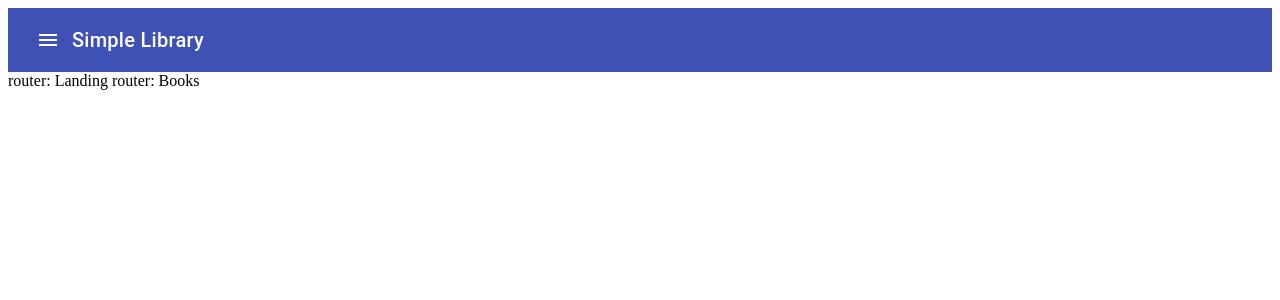
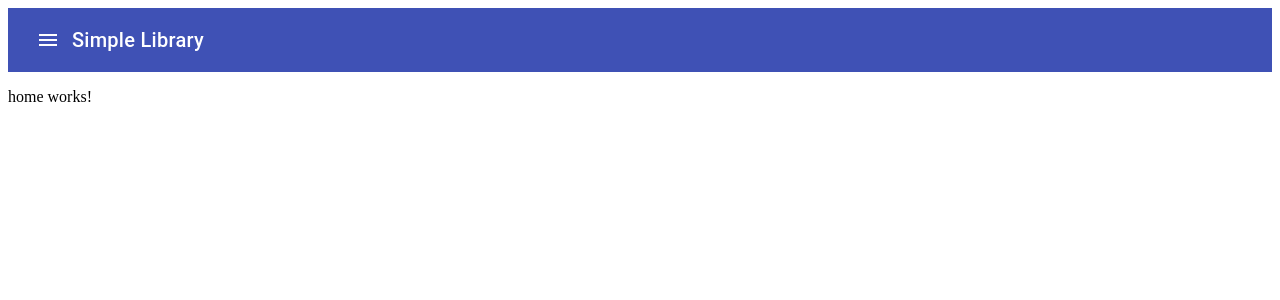
Before and after one commit to aneta-strzyzewska/simple-library, an Angular app: page / in a window 1280 px wide. Shown: the top 300 px of the page. Built offline with nearby package versions, Linux system fonts and the light colour scheme.

Commit message:
Add routing for base pages

```diff
--- a/src/app/app-routing.module.ts
+++ b/src/app/app-routing.module.ts
@@ -1,7 +1,12 @@
 import { NgModule } from '@angular/core';
 import { RouterModule, Routes } from '@angular/router';
+import { HomeComponent } from './home/home.component';
+import { BooksComponent } from './books/books.component';
 
-const routes: Routes = [];
+const routes: Routes = [
+  { path: '', component: HomeComponent },
+  { path: 'books', component: BooksComponent }
+];
 
 @NgModule({
   imports: [RouterModule.forRoot(routes)],
--- a/src/app/app.component.html
+++ b/src/app/app.component.html
@@ -5,13 +5,9 @@
   <span>Simple Library</span>
 </mat-toolbar>
 <mat-menu #navMenu="matMenu">
-  <button mat-menu-item>
+  <button mat-menu-item routerLink="/books" routerLinkActive="active">
     <mat-icon>book</mat-icon>
     <span>Books</span>
   </button>
 </mat-menu>
-<div>
-  router: Landing
-
-  router: Books
-</div>
+<router-outlet></router-outlet>
```
